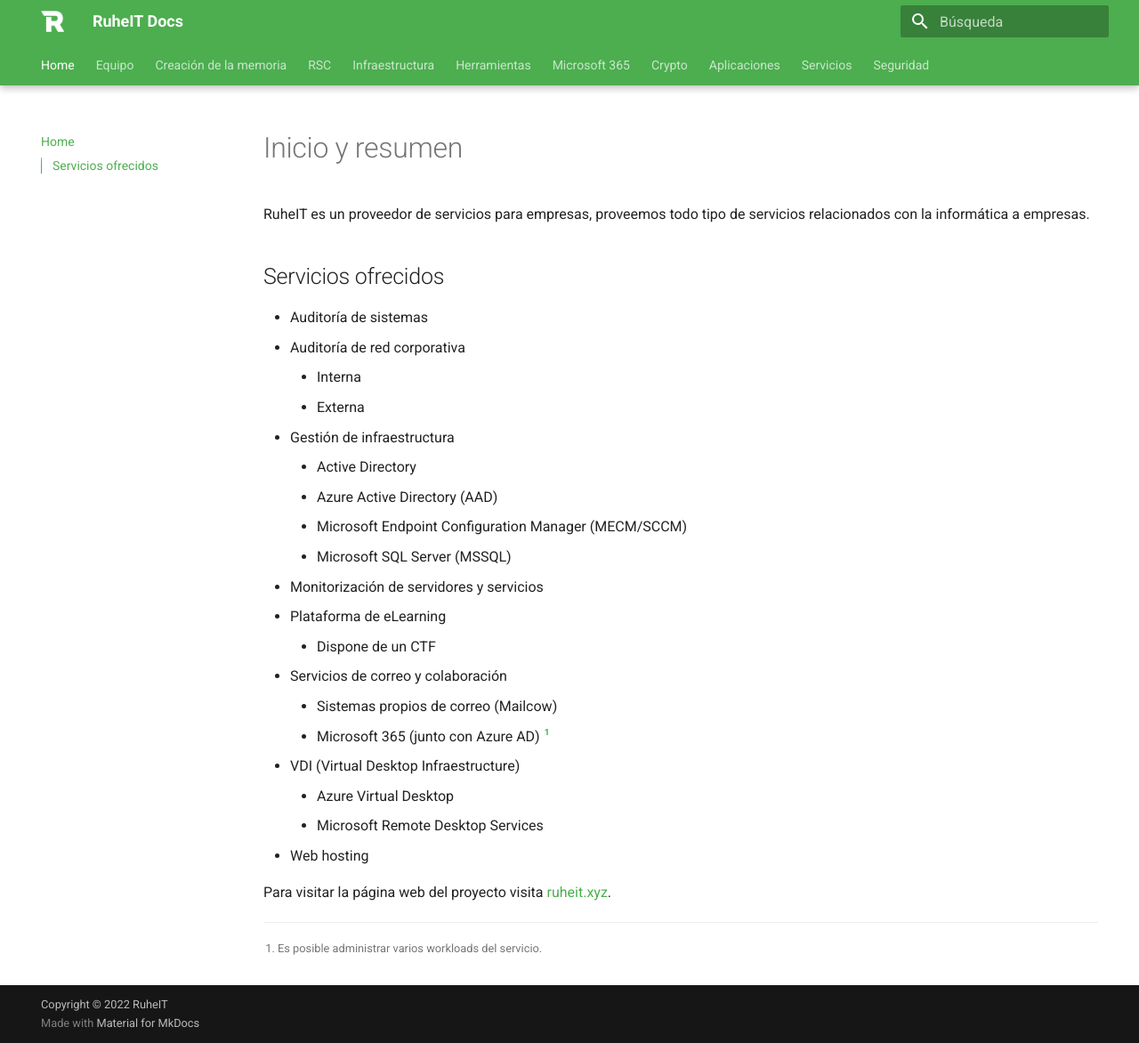
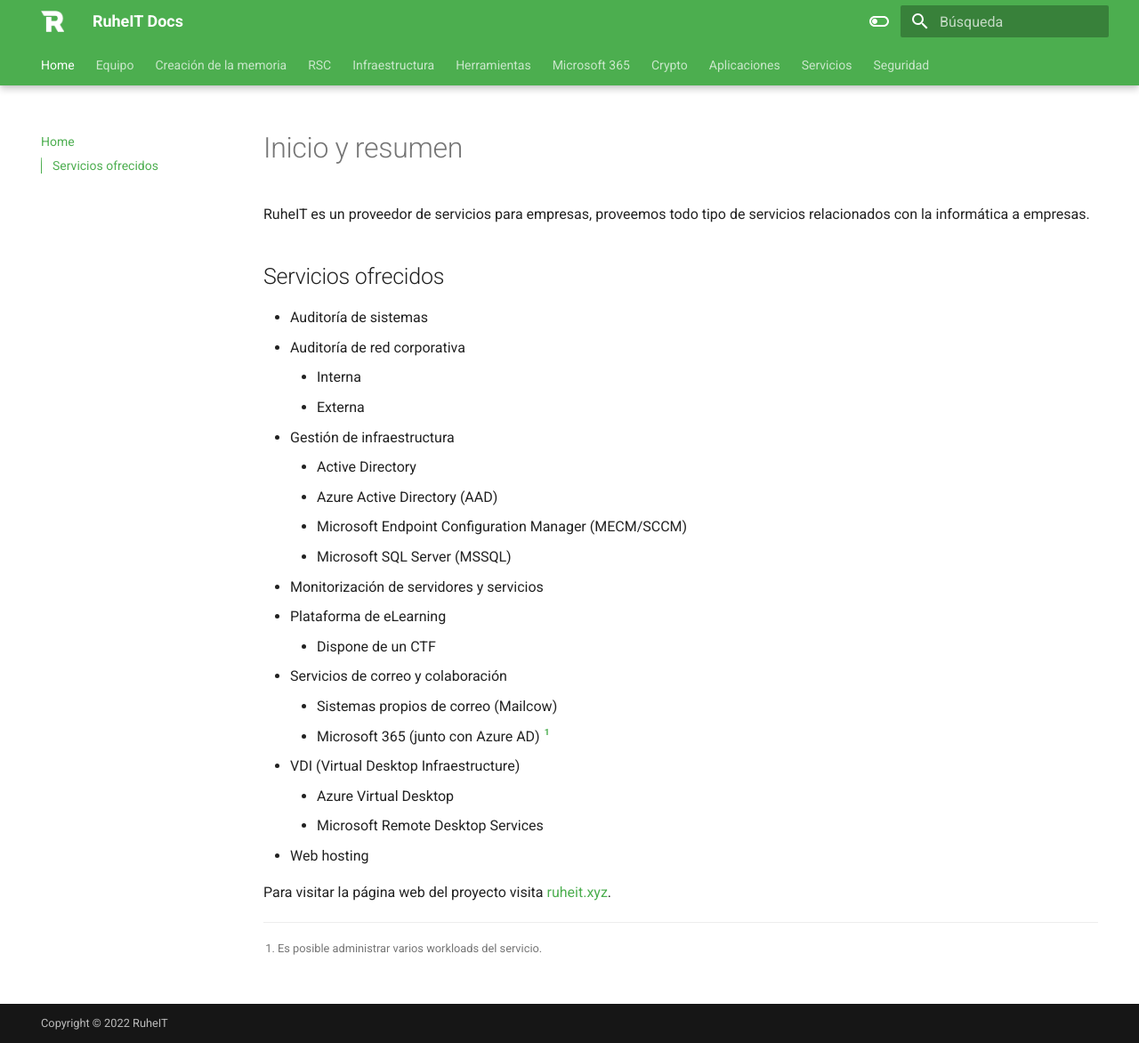
Before and after one commit to RuheIT/docs, an MkDocs documentation site: the page built from docs/index.md, in a window 1280 px wide and 1172 px high. Shown: the whole window at 89% size. Built offline with MkDocs 1.6.1 and Material for MkDocs 9.7.7, drawn with Linux system fonts in a browser that asks for light colours.

Commit message:
updated stuff

```diff
--- a/mkdocs.yml
+++ b/mkdocs.yml
@@ -10,8 +10,18 @@
     - navigation.indexes
     - toc.integrate
   palette:
-    scheme: default
-    primary: green
+    - media: "(prefers-color-scheme: light)"
+      scheme: default
+      toggle:
+        icon: material/toggle-switch-off-outline
+        name: Activa el modo oscuro
+      primary: green
+    - media: "(prefers-color-scheme: dark)"
+      scheme: slate
+      toggle:
+        icon: material/toggle-switch
+        name: Activa el modo claro
+      primary: green
   logo: assets/logo.png
   favicon: assets/logo.png
 nav:
@@ -43,6 +53,7 @@
         - PkExec (PwnKit): mitigacionesSeguridad/pkexecPwnKit.md
 
 extra:
+  generator: false
   analytics:
     provider: google
     property: G-S1W5D3WGT2
```
